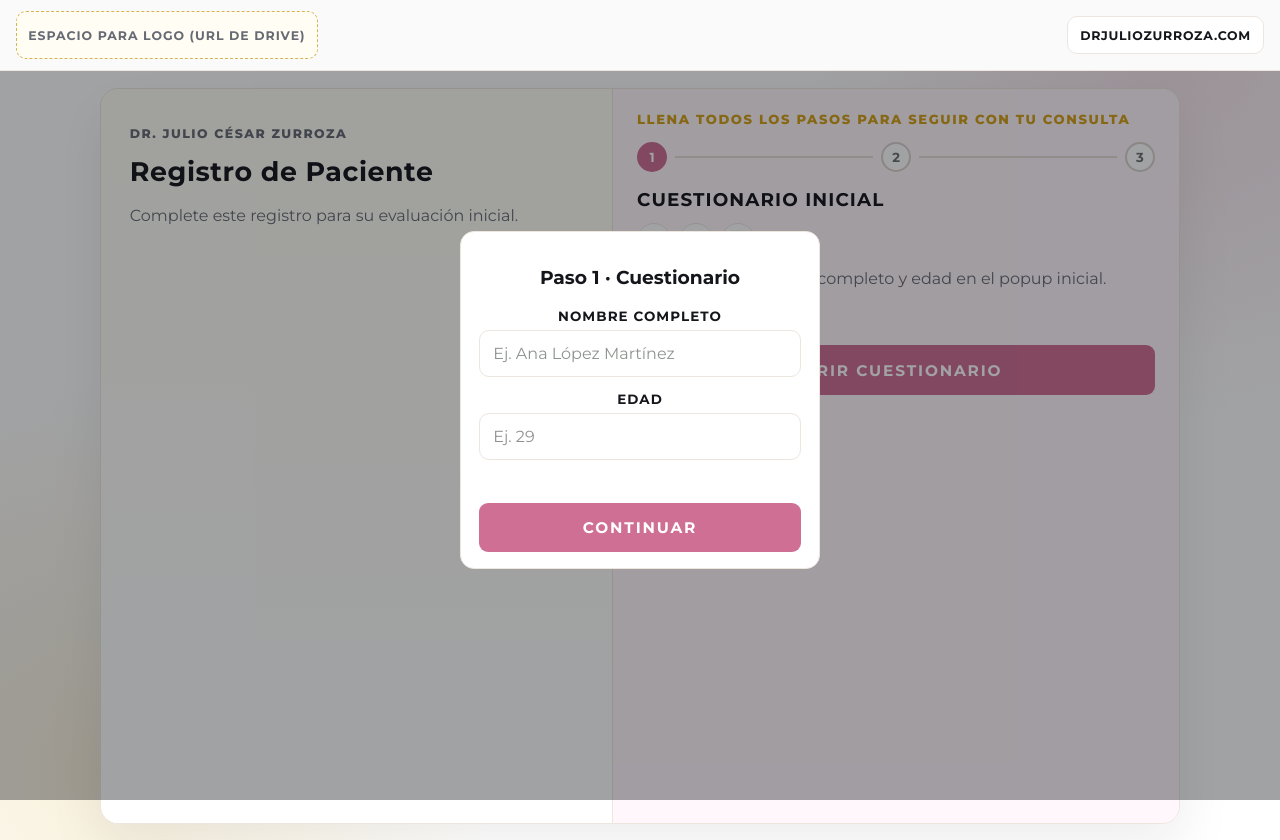
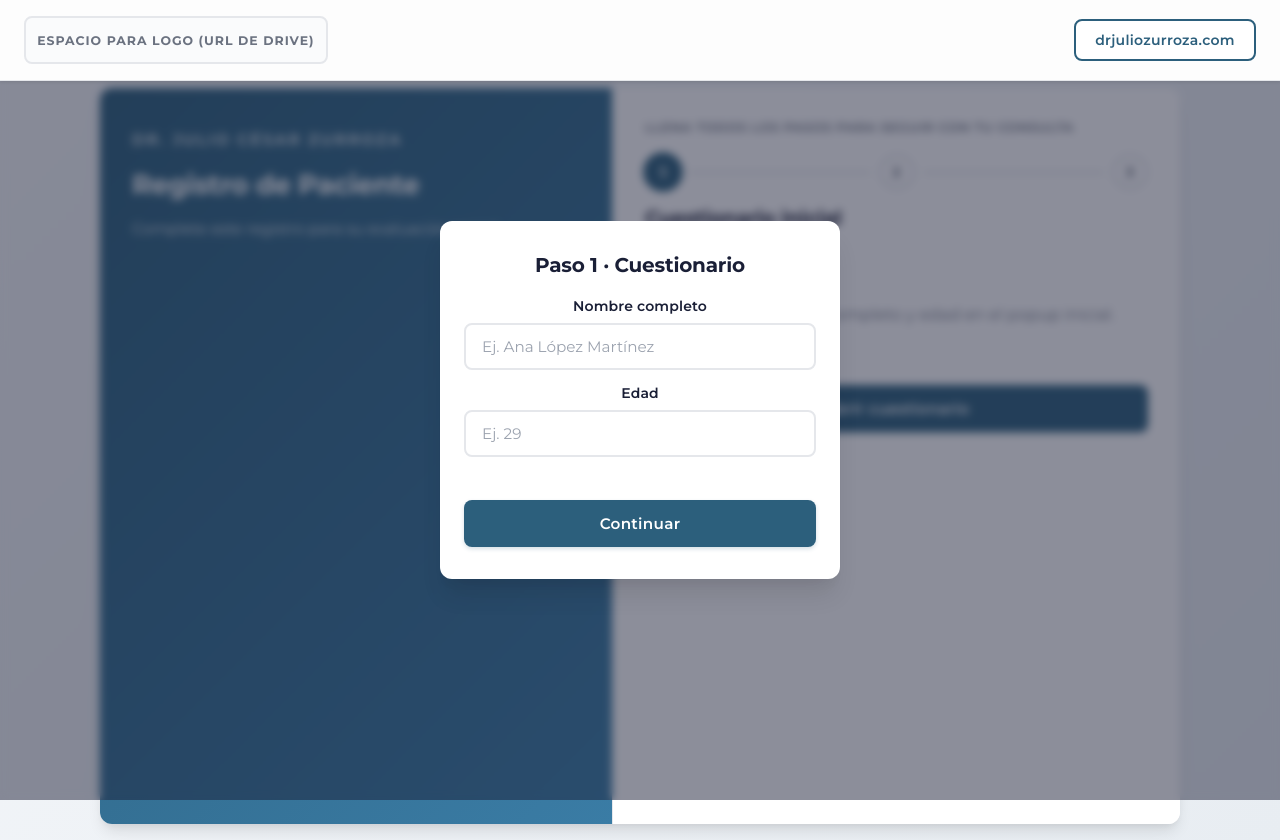
Before and after one commit to albertoautomatixza/drjuliozurrozaformulario, a plain HTML site: page index.html in a window 1280 px wide. Drawn offline with Linux system fonts and the light colour scheme.

Commit message:
Updated styles.css

```diff
--- a/styles.css
+++ b/styles.css
@@ -1,19 +1,19 @@
 :root {
-  --color-bg: #ffffff;
-  --color-bg-soft: #fff7fb;
+  --color-bg: #f8f9fb;
+  --color-bg-soft: #f0f3f7;
   --color-panel: #ffffff;
-  --color-panel-alt: #fffdf4;
-  --color-primary: #cf6f93;
-  --color-primary-hover: #b95d80;
-  --color-accent: #d4a017;
-  --color-text: #15161c;
-  --color-muted: #666a73;
-  --color-border: #ece6df;
-  --color-success: #0f9d6a;
-  --color-error: #d1495b;
+  --color-panel-alt: #fafbfc;
+  --color-primary: #2c5f7c;
+  --color-primary-hover: #234a61;
+  --color-accent: #3a7ca5;
+  --color-text: #1a1f36;
+  --color-muted: #6b7280;
+  --color-border: #e5e7eb;
+  --color-success: #059669;
+  --color-error: #dc2626;
   --font-family: 'Montserrat', system-ui, -apple-system, sans-serif;
-  --radius: 18px;
-  --shadow: 0 20px 55px rgba(21, 22, 28, 0.08);
+  --radius: 12px;
+  --shadow: 0 4px 6px -1px rgba(0, 0, 0, 0.1), 0 2px 4px -1px rgba(0, 0, 0, 0.06);
 }
 
 * {
@@ -25,10 +25,7 @@ body {
   min-height: 100vh;
   font-family: var(--font-family);
   color: var(--color-text);
-  background:
-    radial-gradient(circle at 92% 6%, rgba(207, 111, 147, 0.18), transparent 26%),
-    radial-gradient(circle at 8% 92%, rgba(212, 160, 23, 0.15), transparent 28%),
-    var(--color-bg);
+  background: linear-gradient(135deg, #f5f7fa 0%, #e8edf2 100%);
 }
 
 
@@ -42,18 +39,19 @@ body {
   align-items: center;
   justify-content: space-between;
   gap: 0.8rem;
-  padding: 0.7rem 1rem;
-  background: rgba(255, 255, 255, 0.95);
+  padding: 1rem 1.5rem;
+  background: rgba(255, 255, 255, 0.98);
   border-bottom: 1px solid var(--color-border);
-  backdrop-filter: blur(6px);
+  backdrop-filter: blur(10px);
+  box-shadow: 0 1px 3px 0 rgba(0, 0, 0, 0.1);
 }
 
 .topbar__logo-slot {
   min-width: min(58vw, 250px);
   min-height: 48px;
-  border: 1px dashed #d7b453;
-  border-radius: 10px;
-  background: #fffdf4;
+  border: 2px solid var(--color-border);
+  border-radius: 8px;
+  background: var(--color-panel-alt);
   display: grid;
   place-items: center;
   padding: 0.4rem 0.7rem;
@@ -69,21 +67,21 @@ body {
 }
 
 .topbar__site-link {
-  color: var(--color-text);
+  color: var(--color-primary);
   text-decoration: none;
-  font-weight: 700;
-  letter-spacing: 0.06em;
-  text-transform: uppercase;
-  font-size: 0.78rem;
-  border: 1px solid var(--color-border);
-  border-radius: 10px;
-  padding: 0.65rem 0.75rem;
+  font-weight: 600;
+  letter-spacing: 0.02em;
+  font-size: 0.875rem;
+  border: 2px solid var(--color-primary);
+  border-radius: 8px;
+  padding: 0.6rem 1.2rem;
   background: #fff;
+  transition: all 0.2s ease;
 }
 
 .topbar__site-link:hover {
-  border-color: var(--color-primary);
-  color: var(--color-primary);
+  background: var(--color-primary);
+  color: #fff;
 }
 
 .page {
@@ -99,52 +97,56 @@ body {
   min-height: min(92vh, 760px);
   border-radius: var(--radius);
   overflow: hidden;
-  box-shadow: var(--shadow);
-  border: 1px solid var(--color-border);
+  box-shadow: 0 10px 15px -3px rgba(0, 0, 0, 0.1), 0 4px 6px -2px rgba(0, 0, 0, 0.05);
+  border: none;
   display: grid;
   grid-template-columns: 0.95fr 1.05fr;
   background: var(--color-panel);
 }
 
 .panel__intro {
-  padding: 2.2rem 1.8rem;
-  background: linear-gradient(180deg, var(--color-panel-alt), #fff);
+  padding: 2.5rem 2rem;
+  background: linear-gradient(135deg, #2c5f7c 0%, #3a7ca5 100%);
   border-right: 1px solid var(--color-border);
+  color: #fff;
 }
 
 .brand {
-  margin: 0 0 0.7rem;
+  margin: 0 0 1rem;
   text-transform: uppercase;
-  letter-spacing: 0.12em;
-  font-size: 0.78rem;
-  color: var(--color-accent);
-  font-weight: 800;
+  letter-spacing: 0.15em;
+  font-size: 0.75rem;
+  color: rgba(255, 255, 255, 0.8);
+  font-weight: 600;
 }
 
 h1 {
-  margin: 0;
-  font-size: clamp(1.35rem, 2.1vw, 2rem);
-  letter-spacing: 0.02em;
+  margin: 0 0 1rem;
+  font-size: clamp(1.5rem, 2.1vw, 2.25rem);
+  letter-spacing: -0.01em;
+  font-weight: 700;
+  color: #fff;
 }
 
 .panel__intro p {
-  color: var(--color-muted);
-  line-height: 1.55;
+  color: rgba(255, 255, 255, 0.9);
+  line-height: 1.6;
+  font-size: 0.95rem;
 }
 
 
 .panel__form {
-  padding: 1.4rem 1.5rem 1.5rem;
-  background: var(--color-bg-soft);
+  padding: 2rem 2rem 2rem;
+  background: #fff;
 }
 
 .form-kicker {
-  margin: 0 0 0.9rem;
-  font-size: 0.82rem;
-  letter-spacing: 0.12em;
+  margin: 0 0 1.2rem;
+  font-size: 0.8rem;
+  letter-spacing: 0.05em;
   text-transform: uppercase;
-  font-weight: 800;
-  color: var(--color-accent);
+  font-weight: 600;
+  color: var(--color-muted);
 }
 
 .progress {
@@ -156,22 +158,23 @@ h1 {
 
 .progress__line {
   flex: 1;
-  height: 2px;
-  background: #e4ddd6;
+  height: 3px;
+  background: #e5e7eb;
+  border-radius: 2px;
 }
 
 .progress__step {
-  width: 30px;
-  height: 30px;
+  width: 36px;
+  height: 36px;
   border-radius: 50%;
-  border: 2px solid #d9d2cb;
+  border: 3px solid #e5e7eb;
   display: grid;
   place-items: center;
-  font-size: 0.82rem;
+  font-size: 0.875rem;
   font-weight: 700;
-  color: #6d726f;
+  color: var(--color-muted);
   background: #fff;
-  transition: 180ms ease;
+  transition: all 0.3s ease;
 }
 
 .progress__step.is-active,
@@ -179,6 +182,7 @@ h1 {
   background: var(--color-primary);
   border-color: var(--color-primary);
   color: #fff;
+  transform: scale(1.1);
 }
 
 .step {
@@ -191,44 +195,53 @@ h1 {
 }
 
 h2 {
-  margin: 0 0 0.75rem;
-  font-size: 1.15rem;
-  letter-spacing: 0.06em;
-  text-transform: uppercase;
+  margin: 0 0 1rem;
+  font-size: 1.25rem;
+  letter-spacing: -0.01em;
+  font-weight: 700;
+  color: var(--color-text);
 }
 
 .step p {
   margin-top: 0;
   color: var(--color-muted);
+  line-height: 1.6;
 }
 
 .step-icons {
   display: flex;
-  gap: 0.5rem;
-  margin-bottom: 0.75rem;
+  gap: 0.625rem;
+  margin-bottom: 1rem;
 }
 
 .step-icons span {
-  width: 34px;
-  height: 34px;
+  width: 40px;
+  height: 40px;
   border-radius: 50%;
   display: grid;
   place-items: center;
-  background: #fff;
-  border: 1px solid var(--color-border);
+  background: var(--color-panel-alt);
+  border: 2px solid var(--color-border);
+  font-size: 1.125rem;
 }
 
 details {
-  margin-bottom: 0.65rem;
-  border: 1px solid var(--color-border);
-  border-radius: 10px;
-  padding: 0.72rem 0.85rem;
+  margin-bottom: 0.75rem;
+  border: 2px solid var(--color-border);
+  border-radius: 8px;
+  padding: 0.875rem 1rem;
   background: #fff;
+  transition: all 0.2s ease;
+}
+
+details:hover {
+  border-color: var(--color-primary);
 }
 
 summary {
   cursor: pointer;
   font-weight: 600;
+  color: var(--color-text);
 }
 
 .checkbox-row {
@@ -258,59 +271,63 @@ summary {
 
 label {
   display: block;
-  margin-bottom: 0.34rem;
-  font-size: 0.84rem;
+  margin-bottom: 0.5rem;
+  font-size: 0.875rem;
   color: var(--color-text);
-  text-transform: uppercase;
-  letter-spacing: 0.08em;
-  font-weight: 700;
+  font-weight: 600;
+  letter-spacing: 0.01em;
 }
 
 input,
 select {
   width: 100%;
-  border: 1px solid var(--color-border);
-  border-radius: 10px;
-  padding: 0.82rem 0.85rem;
+  border: 2px solid var(--color-border);
+  border-radius: 8px;
+  padding: 0.75rem 1rem;
   color: var(--color-text);
-  font-size: 1rem;
+  font-size: 0.95rem;
   background: #fff;
   font-family: inherit;
+  transition: all 0.2s ease;
 }
 
 input::placeholder {
-  color: #8f938f;
+  color: #9ca3af;
 }
 
-input:focus {
+input:focus,
+select:focus {
   outline: none;
-  border-color: #d7b453;
-  box-shadow: 0 0 0 3px rgba(212, 160, 23, 0.2);
+  border-color: var(--color-primary);
+  box-shadow: 0 0 0 3px rgba(44, 95, 124, 0.1);
 }
 
 
 select {
   appearance: none;
-  background-image: linear-gradient(45deg, transparent 50%, #9ca09d 50%), linear-gradient(135deg, #9ca09d 50%, transparent 50%);
+  background-image: linear-gradient(45deg, transparent 50%, var(--color-muted) 50%), linear-gradient(135deg, var(--color-muted) 50%, transparent 50%);
   background-position: calc(100% - 18px) calc(50% - 3px), calc(100% - 12px) calc(50% - 3px);
   background-size: 6px 6px, 6px 6px;
   background-repeat: no-repeat;
-  padding-right: 2.2rem;
+  padding-right: 2.5rem;
+  cursor: pointer;
 }
 
 .summary-list {
-  margin: 0 0 1rem;
+  margin: 0 0 1.25rem;
   padding: 0;
   list-style: none;
-  border: 1px solid var(--color-border);
-  border-radius: 12px;
-  background: #fff;
+  border: 2px solid var(--color-border);
+  border-radius: 10px;
+  background: var(--color-panel-alt);
+  overflow: hidden;
 }
 
 .summary-list li {
-  padding: 0.75rem 0.9rem;
+  padding: 1rem 1.25rem;
   border-bottom: 1px solid var(--color-border);
-  font-size: 0.92rem;
+  font-size: 0.95rem;
+  background: #fff;
 }
 
 .summary-list li:last-child {
@@ -318,7 +335,8 @@ select {
 }
 
 .summary-list strong {
-  color: var(--color-text);
+  color: var(--color-primary);
+  font-weight: 700;
 }
 
 .actions {
@@ -329,31 +347,38 @@ select {
 
 .btn {
   border: 0;
-  border-radius: 9px;
-  padding: 0.95rem 1rem;
+  border-radius: 8px;
+  padding: 0.875rem 1.5rem;
   font-family: inherit;
-  font-size: 0.96rem;
-  font-weight: 700;
-  letter-spacing: 0.12em;
-  text-transform: uppercase;
+  font-size: 0.95rem;
+  font-weight: 600;
+  letter-spacing: 0.02em;
   cursor: pointer;
-  transition: 180ms ease;
+  transition: all 0.2s ease;
 }
 
 .btn--primary {
   width: 100%;
   background: var(--color-primary);
   color: #fff;
+  box-shadow: 0 2px 4px rgba(44, 95, 124, 0.2);
 }
 
 .btn--primary:hover {
   background: var(--color-primary-hover);
+  transform: translateY(-1px);
+  box-shadow: 0 4px 8px rgba(44, 95, 124, 0.25);
 }
 
 .btn--ghost {
   background: #fff;
   color: var(--color-text);
-  border: 1px solid var(--color-border);
+  border: 2px solid var(--color-border);
+}
+
+.btn--ghost:hover {
+  border-color: var(--color-primary);
+  color: var(--color-primary);
 }
 
 .result {
@@ -382,7 +407,8 @@ select {
   inset: 0;
   display: none;
   place-items: center;
-  background: rgba(10, 12, 18, 0.38);
+  background: rgba(26, 31, 54, 0.5);
+  backdrop-filter: blur(4px);
   padding: 1rem;
   z-index: 50;
 }
@@ -396,21 +422,30 @@ select {
 .modal__content {
   background: #fff;
   color: var(--color-text);
-  border: 1px solid var(--color-border);
-  border-radius: 14px;
-  padding: 1rem 1.1rem;
-  width: min(92vw, 360px);
+  border: none;
+  border-radius: 12px;
+  padding: 2rem 1.5rem;
+  width: min(92vw, 400px);
   text-align: center;
+  box-shadow: 0 20px 25px -5px rgba(0, 0, 0, 0.1), 0 10px 10px -5px rgba(0, 0, 0, 0.04);
+}
+
+.modal__content h3 {
+  margin: 0 0 1.25rem;
+  font-size: 1.25rem;
+  font-weight: 700;
+  color: var(--color-text);
+  letter-spacing: -0.01em;
 }
 
 .spinner {
-  width: 38px;
-  height: 38px;
+  width: 40px;
+  height: 40px;
   margin: 0 auto 0.75rem;
-  border: 4px solid #eadfe4;
+  border: 4px solid #e5e7eb;
   border-top-color: var(--color-primary);
   border-radius: 50%;
-  animation: spin 1s linear infinite;
+  animation: spin 0.8s linear infinite;
 }
 
 @keyframes spin {
```
